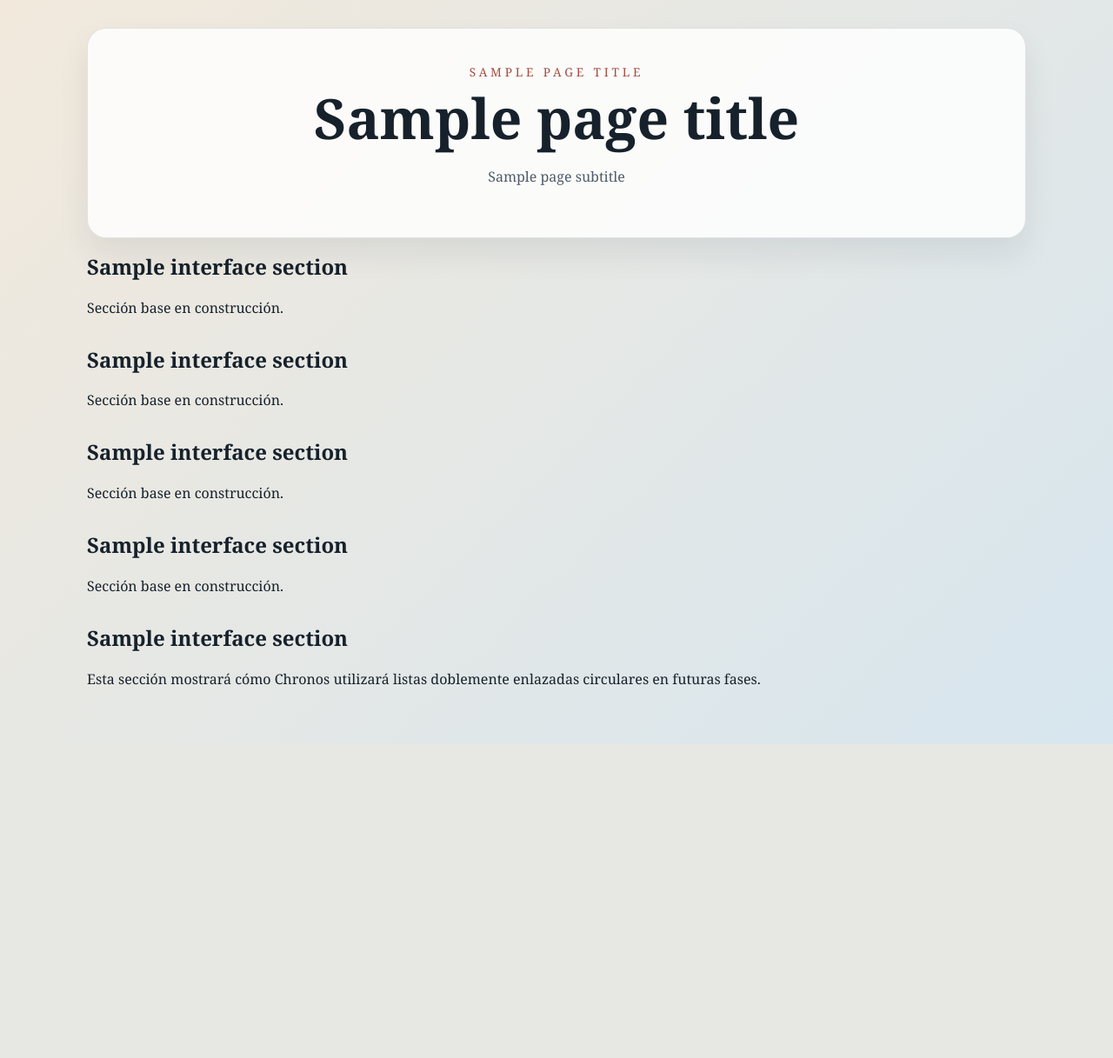
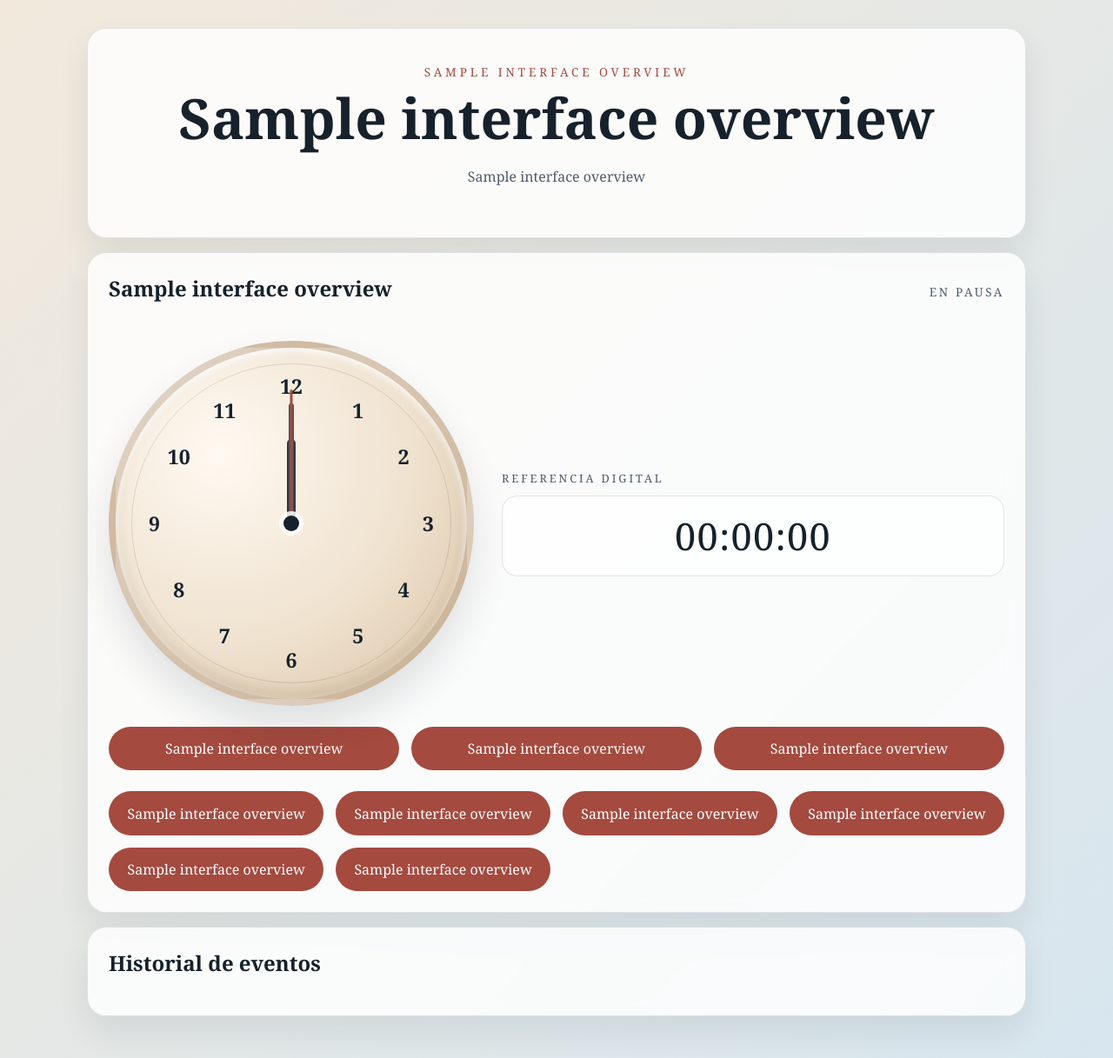
Before and after one commit to Juls2212/Chronos, a Flask app: template templates/index.html in a window 1280 px wide. Shown: the whole page at 87% size. Before the commit the page ends 856 px from the top, so only its background shows below. Run offline with Flask 3, Linux system fonts and the light colour scheme; the template is opened without the code that fills it: most values are stand-ins (such as "Sample title", 1, 10 or a date in 2020); data that the repository does not hold is empty.

Commit message:
UI correction with analog clock

```diff
--- a/templates/index.html
+++ b/templates/index.html
@@ -3,40 +3,82 @@
 <head>
     <meta charset="UTF-8">
     <meta name="viewport" content="width=device-width, initial-scale=1.0">
-    <title>{{ page_title }}</title>
+    <title>{{ interface_overview.page_title }}</title>
     <link rel="stylesheet" href="{{ url_for('static', filename='css/styles.css') }}">
 </head>
 <body>
     <main class="page-shell">
         <header class="hero-panel">
-            <p class="project-label">{{ page_title }}</p>
-            <h1>{{ page_title }}</h1>
-            <p class="project-subtitle">{{ page_subtitle }}</p>
+            <p class="project-label">{{ interface_overview.page_title }}</p>
+            <h1>{{ interface_overview.page_title }}</h1>
+            <p class="project-subtitle">{{ interface_overview.page_subtitle }}</p>
         </header>
 
-        <section class="content-panel">
-            <h2>{{ interface_sections.main_clock_title }}</h2>
-            <p>Sección base en construcción.</p>
+        <section class="clock-panel">
+            <div class="clock-panel-header">
+                <h2>{{ interface_overview.clock_title }}</h2>
+                <p class="status-label" id="clock-status">
+                    {% if clock_state.running %}En ejecución{% else %}En pausa{% endif %}
+                </p>
+            </div>
+
+            <div class="clock-visual-layout">
+                <div class="analog-clock" aria-label="Reloj analógico">
+                    <div class="clock-face-ring"></div>
+                    <div class="clock-center-point"></div>
+
+                    <span class="clock-number number-12">12</span>
+                    <span class="clock-number number-1">1</span>
+                    <span class="clock-number number-2">2</span>
+                    <span class="clock-number number-3">3</span>
+                    <span class="clock-number number-4">4</span>
+                    <span class="clock-number number-5">5</span>
+                    <span class="clock-number number-6">6</span>
+                    <span class="clock-number number-7">7</span>
+                    <span class="clock-number number-8">8</span>
+                    <span class="clock-number number-9">9</span>
+                    <span class="clock-number number-10">10</span>
+                    <span class="clock-number number-11">11</span>
+
+                    <div class="clock-hand hour-hand" id="hour-hand"></div>
+                    <div class="clock-hand minute-hand" id="minute-hand"></div>
+                    <div class="clock-hand second-hand" id="second-hand"></div>
+                </div>
+
+                <div class="clock-reference-panel">
+                    <p class="reference-label">Referencia digital</p>
+                    <div class="time-display" id="clock-display">{{ clock_state.current_time }}</div>
+                </div>
+            </div>
+
+            <div class="primary-actions">
+                <button type="button" data-clock-action="/api/clock/start">{{ interface_overview.start_button_label }}</button>
+                <button type="button" data-clock-action="/api/clock/pause">{{ interface_overview.pause_button_label }}</button>
+                <button type="button" data-clock-action="/api/clock/reset">{{ interface_overview.reset_button_label }}</button>
+            </div>
+
+            <div class="adjustment-grid">
+                <button type="button" data-clock-action="/api/clock/hour/forward">{{ interface_overview.hour_forward_label }}</button>
+                <button type="button" data-clock-action="/api/clock/hour/backward">{{ interface_overview.hour_backward_label }}</button>
+                <button type="button" data-clock-action="/api/clock/minute/forward">{{ interface_overview.minute_forward_label }}</button>
+                <button type="button" data-clock-action="/api/clock/minute/backward">{{ interface_overview.minute_backward_label }}</button>
+                <button type="button" data-clock-action="/api/clock/second/forward">{{ interface_overview.second_forward_label }}</button>
+                <button type="button" data-clock-action="/api/clock/second/backward">{{ interface_overview.second_backward_label }}</button>
+            </div>
         </section>
 
-        <section class="content-panel">
-            <h2>{{ interface_sections.pomodoro_title }}</h2>
-            <p>Sección base en construcción.</p>
-        </section>
-
-        <section class="content-panel">
-            <h2>{{ interface_sections.alarms_title }}</h2>
-            <p>Sección base en construcción.</p>
-        </section>
-
-        <section class="content-panel">
-            <h2>{{ interface_sections.history_title }}</h2>
-            <p>Sección base en construcción.</p>
-        </section>
-
-        <section class="content-panel">
-            <h2>{{ interface_sections.structure_explanation_title }}</h2>
-            <p>Esta sección mostrará cómo Chronos utilizará listas doblemente enlazadas circulares en futuras fases.</p>
+        <section class="history-panel">
+            <div class="history-panel-header">
+                <h2>Historial de eventos</h2>
+            </div>
+            <ul class="history-list" id="history-list">
+                {% for history_event in history_events %}
+                <li class="history-entry">
+                    <span class="history-time">{{ history_event.recorded_at }}</span>
+                    <span class="history-message">{{ history_event.event_message }}</span>
+                </li>
+                {% endfor %}
+            </ul>
         </section>
     </main>
 
```
